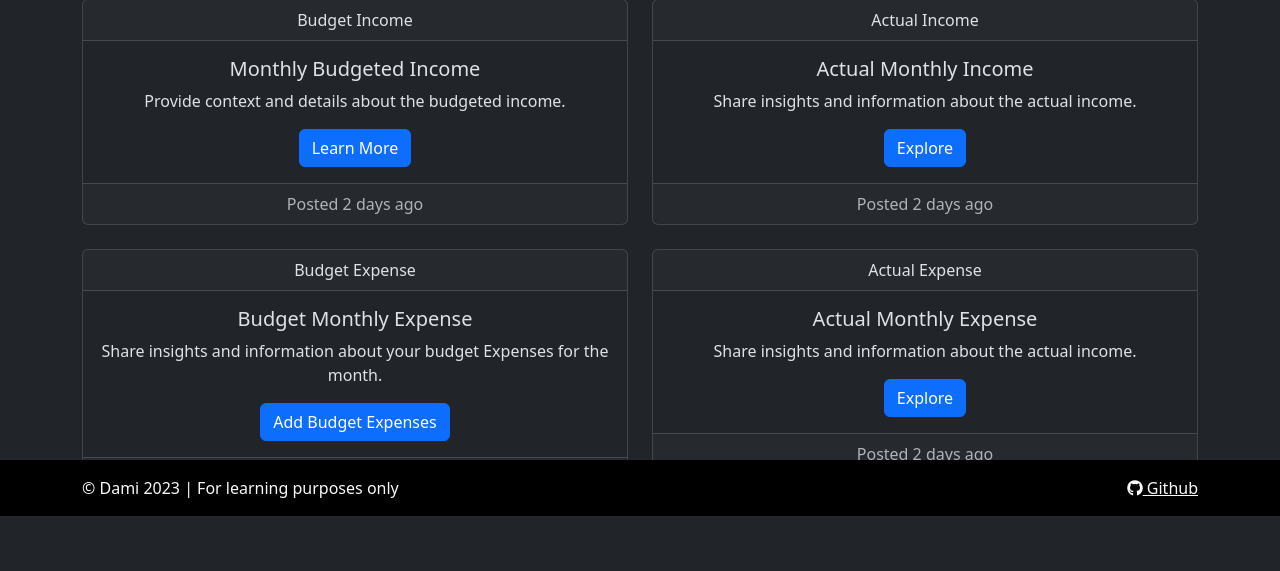
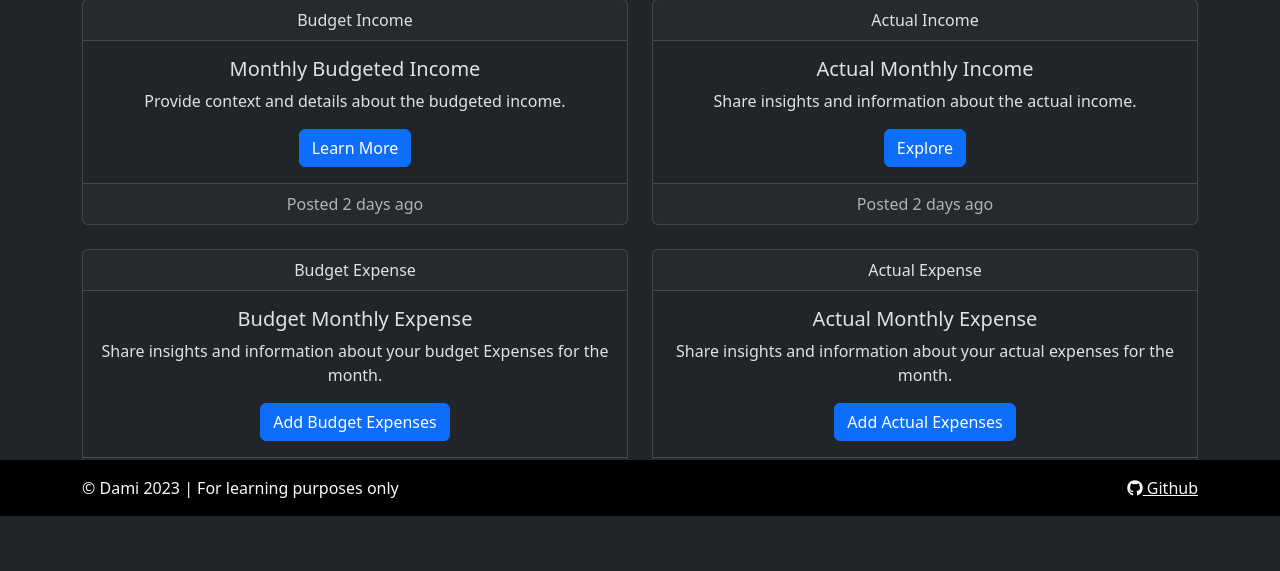
Before and after one commit to Nelkon01/Nelkon-Finance, a Flask app: template budgetmanager/templates/plan.html in a window 1280 px wide. Shown: the part 284-855 px from the top of the page. Run offline with Flask 3, Linux system fonts and the light colour scheme; the template is opened without the code that fills it: most values are stand-ins (such as "Sample title", 1, 10 or a date in 2020); parts of the project's set-up code (start-up, migrations or seed data) failed here and were passed over.

Commit message:
Add modal to plan.html where users can input actual expense

```diff
--- a/budgetmanager/static/js/script.js
+++ b/budgetmanager/static/js/script.js
@@ -0,0 +1,3 @@
+ $(function() {
+            $('#datepicker').datepicker();
+        });
--- a/budgetmanager/templates/base.html
+++ b/budgetmanager/templates/base.html
@@ -10,6 +10,8 @@
           crossorigin="anonymous" referrerpolicy="no-referrer"/>
     <link href="https://cdn.jsdelivr.net/npm/bootstrap@5.3.1/dist/css/bootstrap.min.css" rel="stylesheet"
           integrity="sha384-4bw+/aepP/YC94hEpVNVgiZdgIC5+VKNBQNGCHeKRQN+PtmoHDEXuppvnDJzQIu9" crossorigin="anonymous">
+    <link rel="stylesheet"
+          href="https://cdnjs.cloudflare.com/ajax/libs/bootstrap-datepicker/1.9.0/css/bootstrap-datepicker.min.css">
     <link rel="stylesheet" href="{{ url_for('static', filename='css/style.css') }}">
     <title>Nelkon Finance Manager</title>
 </head>
@@ -72,6 +74,8 @@
 <script src="https://cdn.jsdelivr.net/npm/bootstrap@5.3.1/dist/js/bootstrap.bundle.min.js"
         integrity="sha384-HwwvtgBNo3bZJJLYd8oVXjrBZt8cqVSpeBNS5n7C8IVInixGAoxmnlMuBnhbgrkm"
         crossorigin="anonymous"></script>
-<script !src="{{ url_for('static', filename='js/script.js') }}"></script>
+<script src="https://ajax.googleapis.com/ajax/libs/jquery/3.4.1/jquery.min.js"></script>
+<script src="https://cdnjs.cloudflare.com/ajax/libs/bootstrap-datepicker/1.9.0/js/bootstrap-datepicker.min.js"></script>
+<script src="{{ url_for('static', filename='js/script.js') }}"></script>
 </body>
 </html>
--- a/budgetmanager/templates/plan.html
+++ b/budgetmanager/templates/plan.html
@@ -52,7 +52,6 @@
                 <h5 class="card-title">Budget Monthly Expense</h5>
                 <p class="card-text">Share insights and information about your budget Expenses for the month.</p>
                 <button type="button" class="btn btn-primary" data-bs-toggle="modal"
-                        onclick="triggerModalAndInsertCategories('{{ url_for('categories') }}')"
                         data-bs-target="#budgetExpenseModal">
                     Add Budget Expenses
                 </button>
@@ -74,7 +73,7 @@
                 <div class="modal-body">
                     <form method="POST" action="url_for{{ url_for('add_budget_expense') }}">
                         <div class="form-floating mb-3">
-                             <select name="month_name" id="month_name" class="form-control">
+                            <select name="month_name" id="month_name" class="form-control">
                                 <option value="" disabled selected>Select Month</option>
                                 <option value="January">January</option>
                                 <option value="February">February</option>
@@ -129,8 +128,11 @@
             </div>
             <div class="card-body">
                 <h5 class="card-title">Actual Monthly Expense</h5>
-                <p class="card-text">Share insights and information about the actual income.</p>
-                <a href="#" class="btn btn-primary">Explore</a>
+                <p class="card-text">Share insights and information about your actual expenses for the month.</p>
+                <button type="button" class="btn btn-primary" data-bs-toggle="modal"
+                        data-bs-target="#actualExpenseModal">
+                    Add Actual Expenses
+                </button>
             </div>
             <div class="card-footer text-muted">
                 Posted 2 days ago
@@ -138,6 +140,66 @@
         </div>
     </div>
 </div>
+<!--    Modal for Actual Expenses form-->
+<div class="modal fade" id="actualExpenseModal" tabindex="-1" aria-labelledby="actualExpenseModal"
+     aria-hidden="true">
+    <div class="modal-dialog">
+        <div class="modal-content">
+            <div class="modal-header">
+                <h1 class="modal-title fs-5" id="actualExpenseModalLabel">Add Expenses</h1>
+                <button type="button" class="btn-close" data-bs-dismiss="modal" aria-label="Close"></button>
+            </div>
+            <div class="modal-body">
+
+                <!--                Form-->
+                <form method="POST" action="url_for{{ url_for('add_actual_expense') }}">
+
+                    <!--                     Date-->
+                    <div class="form-floating mb-3">
+                        <input type="text" class="form-control" id="datepicker" name="date" placeholder="date">
+                        <label for="datepicker">Date <span><i class="fa fa-calendar"></span></i></label>
+                    </div>
+
+                    <!--                    Expense name input-->
+                    <div class="form-floating mb-3">
+                        <input type="text" class="form-control" name="expense_name" id="expense_name"
+                               placeholder="Expense Name">
+                        <label for="expense_name">Expense Name</label>
+                    </div>
+
+                    <!--                    Categories -->
+                    <div class="form-floating mb-3">
+                        <select name="category_name" id="actual_exp_category_name" class="form-control">
+                            <option value="" disabled selected>Select Spending Category</option>
+                            <option value="shopping">Shopping</option>
+                            <option value="groceries">Groceries</option>
+                            <option value="eating-out">Eating Out</option>
+                            <option value="transport">Transport</option>
+                            <option value="bills">Bills</option>
+                            <option value="entertainment">Entertainment</option>
+                            <option value="miscellaneous">Miscellaneous</option>
+                        </select>
+                    </div>
+
+                    <!--                    Amount -->
+                    <div class="form-floating mb-3">
+                        <input type="number" class="form-control" id="actual_exp_amount"
+                               placeholder="Month" name="actual_amount">
+                        <label for="actual_exp_amount">Amount</label>
+                    </div>
+                </form>
+            </div>
+            <div class="modal-footer">
+                <button type="button" class="btn btn-secondary" data-bs-dismiss="modal">Close</button>
+                <button type="button" class="btn btn-primary" type="submit"
+                        href="{{ url_for('add_actual_expense')}}">
+                    Add Expense
+                    <i class="fas fa-plus-square end"></i>
+                </button>
+            </div>
+        </div>
+    </div>
+</div>
 
 
 {% endblock %}
```
